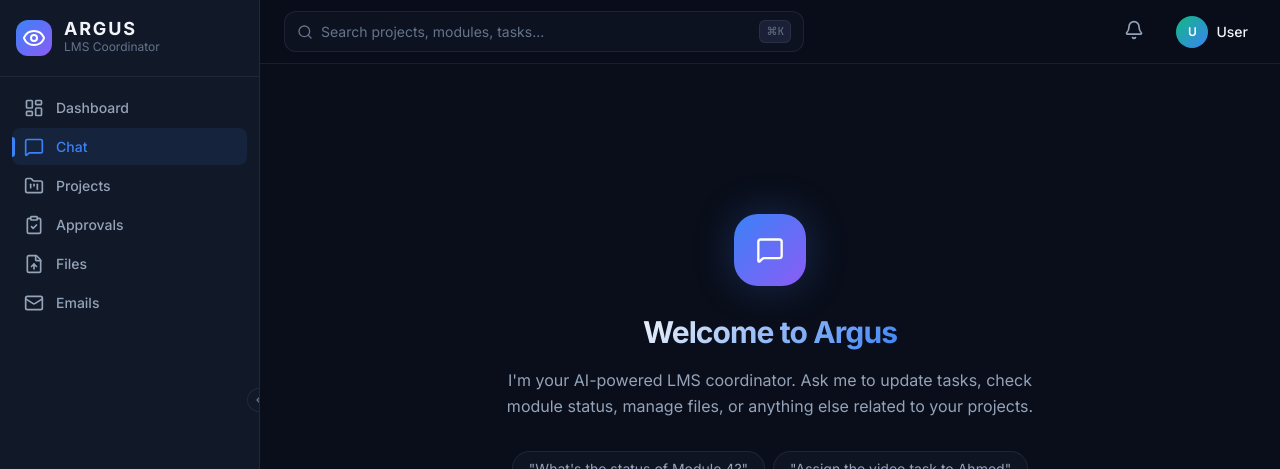
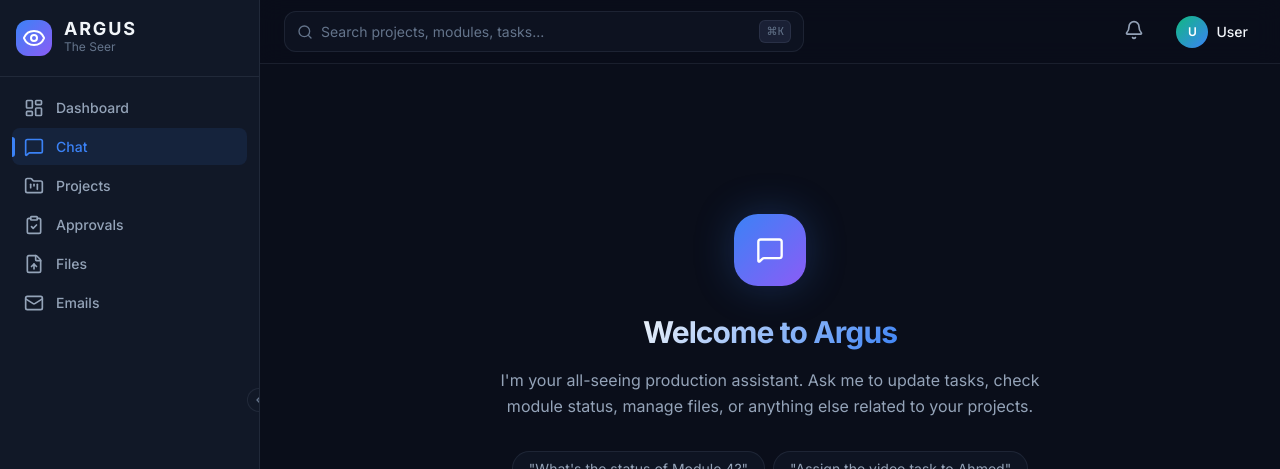
Before and after one commit to Warble-Solutions/argus, a Next.js app: page /chat in a window 1280 px wide. Shown: the top 469 px of the page. Built offline with nearby package versions, Linux system fonts and the light colour scheme; no server answers.

Commit message:
rebrand: ARGUS — The Seer (See everything. Miss nothing.)

```diff
--- a/src/app/(dashboard)/chat/page.tsx
+++ b/src/app/(dashboard)/chat/page.tsx
@@ -13,7 +13,7 @@ export default function ChatPage() {
           </div>
           <h1 className={styles.welcomeTitle}>Welcome to Argus</h1>
           <p className={styles.welcomeSubtitle}>
-            I&apos;m your AI-powered LMS coordinator. Ask me to update tasks, check module status,
+            I&apos;m your all-seeing production assistant. Ask me to update tasks, check module status,
             manage files, or anything else related to your projects.
           </p>
           <div className={styles.suggestions}>
--- a/src/app/globals.css
+++ b/src/app/globals.css
@@ -1,6 +1,6 @@
 /* ============================================
-   ARGUS — Design System
-   AI-Powered LMS Coordinator
+   ARGUS — The Seer
+   See everything. Miss nothing.
    ============================================ */
 
 /* --- CSS Custom Properties (Design Tokens) --- */
--- a/src/app/layout.tsx
+++ b/src/app/layout.tsx
@@ -12,8 +12,8 @@ const jetbrainsMono = JetBrains_Mono({
 })
 
 export const metadata = {
-  title: 'Argus — AI-Powered LMS Coordinator',
-  description: 'The all-seeing coordinator for LMS module production. Manage tasks, files, and team performance with AI-driven intelligence.',
+  title: 'Argus — The Seer',
+  description: 'See everything. Miss nothing. Manage projects, modules, tasks, and team performance with all-seeing intelligence.',
   keywords: ['LMS', 'project management', 'AI coordinator', 'production tracking'],
 }
 
--- a/src/components/layout/Sidebar.tsx
+++ b/src/components/layout/Sidebar.tsx
@@ -69,7 +69,7 @@ export default function Sidebar({ user }: SidebarProps) {
         {!collapsed && (
           <div className={styles.logoText}>
             <span className={styles.logoTitle}>ARGUS</span>
-            <span className={styles.logoSubtitle}>LMS Coordinator</span>
+            <span className={styles.logoSubtitle}>The Seer</span>
           </div>
         )}
       </div>
```
